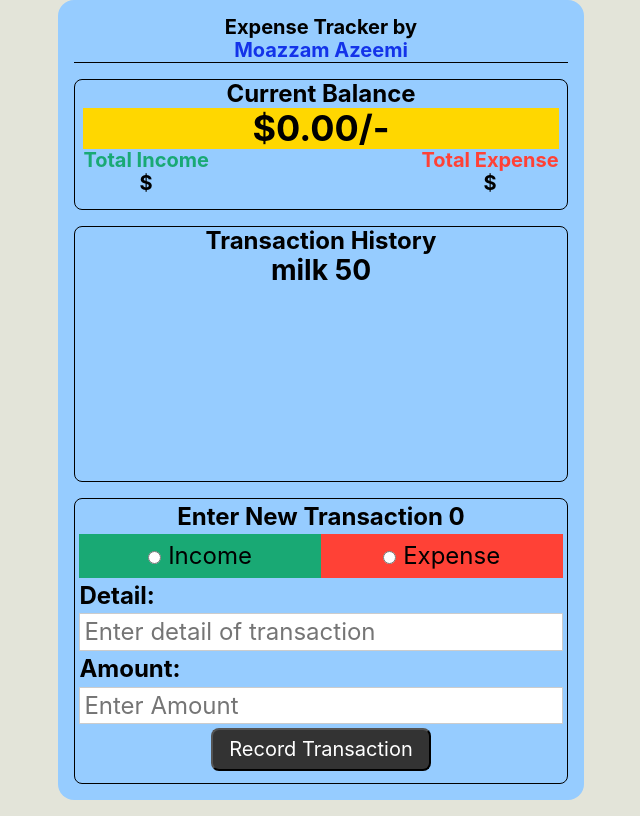
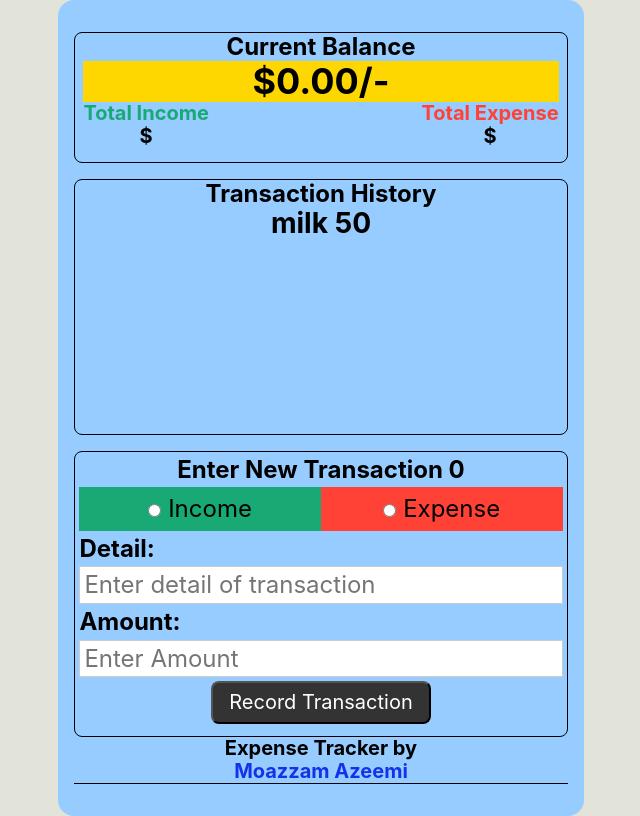
Before and after one commit to MoazzamAzeemi/ExpenseTracker, a React (Create React App) app: page / in a window 1280 px wide. Shown: the whole page, without its empty margins (319-959 px from the left). Built offline with nearby package versions, Linux system fonts and the light colour scheme.

Commit message:
edited app.js

```diff
--- a/src/App.js
+++ b/src/App.js
@@ -1,18 +1,20 @@
 import React from 'react';
 import './App.css';
-import Header from './components/Header';
+
 import Balance from './components/Balance';
 import TransactionHistory from './components/TransactionHistory';
 import NewTransaction from './components/NewTransaction';
+import Header from './components/Header';
 
 function App() {
   return (
     <>
     <div className="tc f3 bg-light-blue pa3 br4">
-      <Header />
+
       <Balance balance={50-50} />
       <TransactionHistory />
       <NewTransaction />
+      <Header />
     </div>
     </>
   );
```
